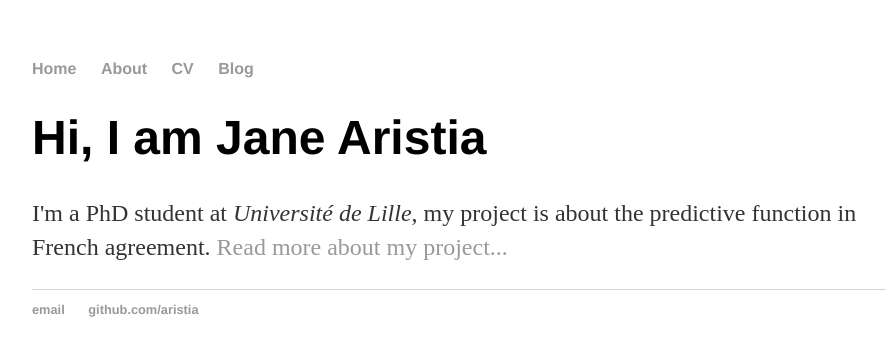
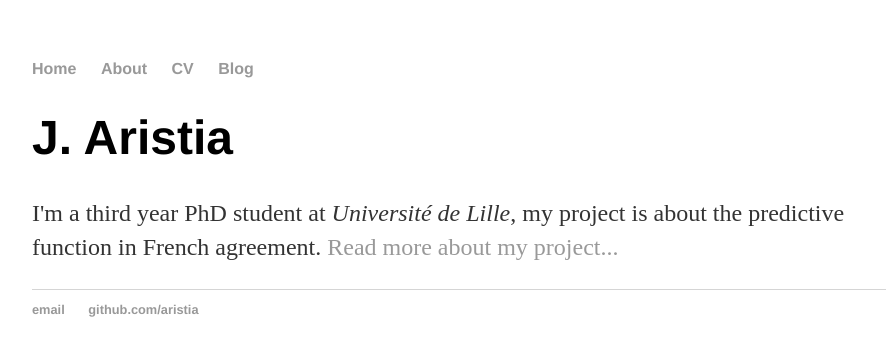
Before and after one commit to aristia/jaristia.github.io, a Jekyll site: the page index.html, which Jekyll copies as it is, in a window 1280 px wide. Shown: the top 356 px of the page, without its empty margins (160-1046 px from the left). Built offline with Jekyll 4.4.1, drawn with Linux system fonts in a browser that asks for light colours.

Commit message:
Update index.html

```diff
--- a/index.html
+++ b/index.html
@@ -16,8 +16,8 @@
 		</nav>
 		<div class="container">
     		<div class="blurb">
-        		<h1>Hi, I am Jane Aristia</h1>
-				<p>I'm a PhD student at <em>Université de Lille</em>, my project is about the predictive function in
+        		<h1>J. Aristia</h1>
+				<p>I'm a third year PhD student at <em>Université de Lille</em>, my project is about the predictive function in
 					French agreement. <a href="/about">Read more about my project...</a></p>
 			</h1>
     		</div><!-- /.blurb -->
```
